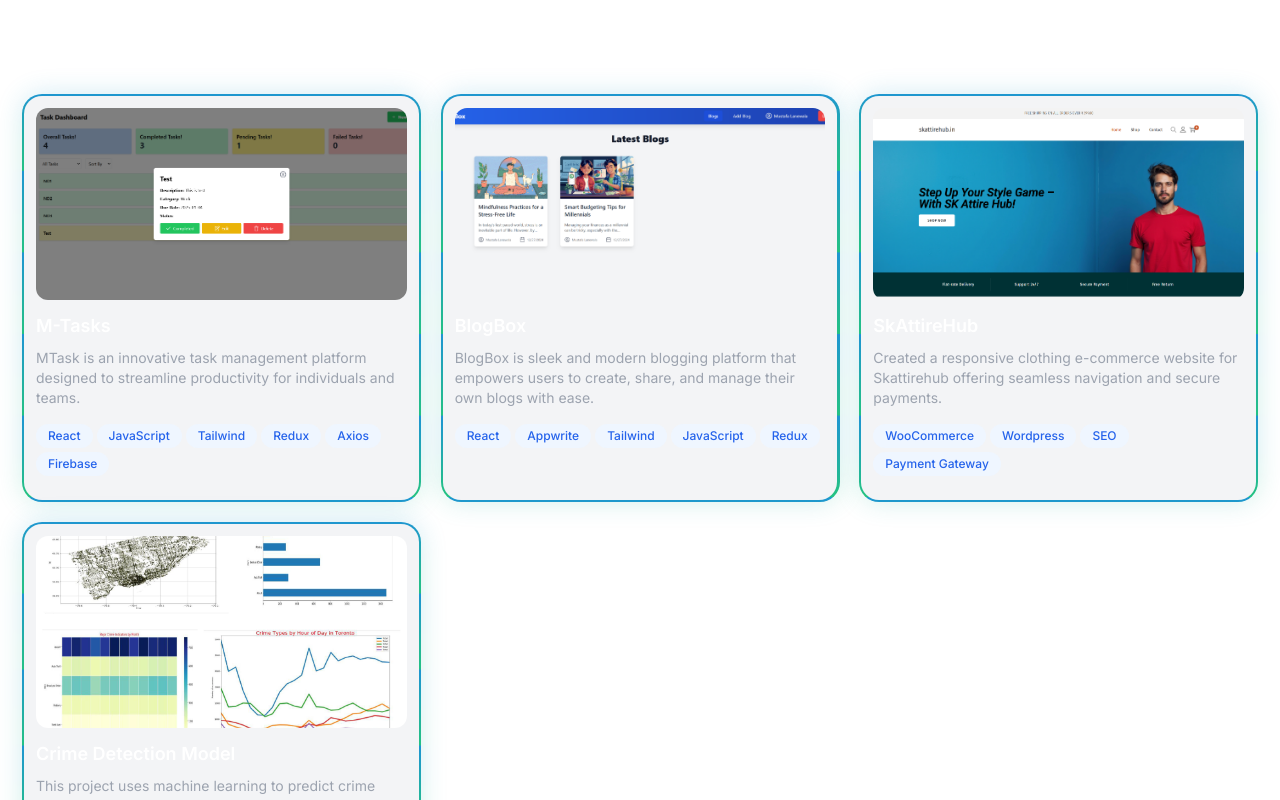
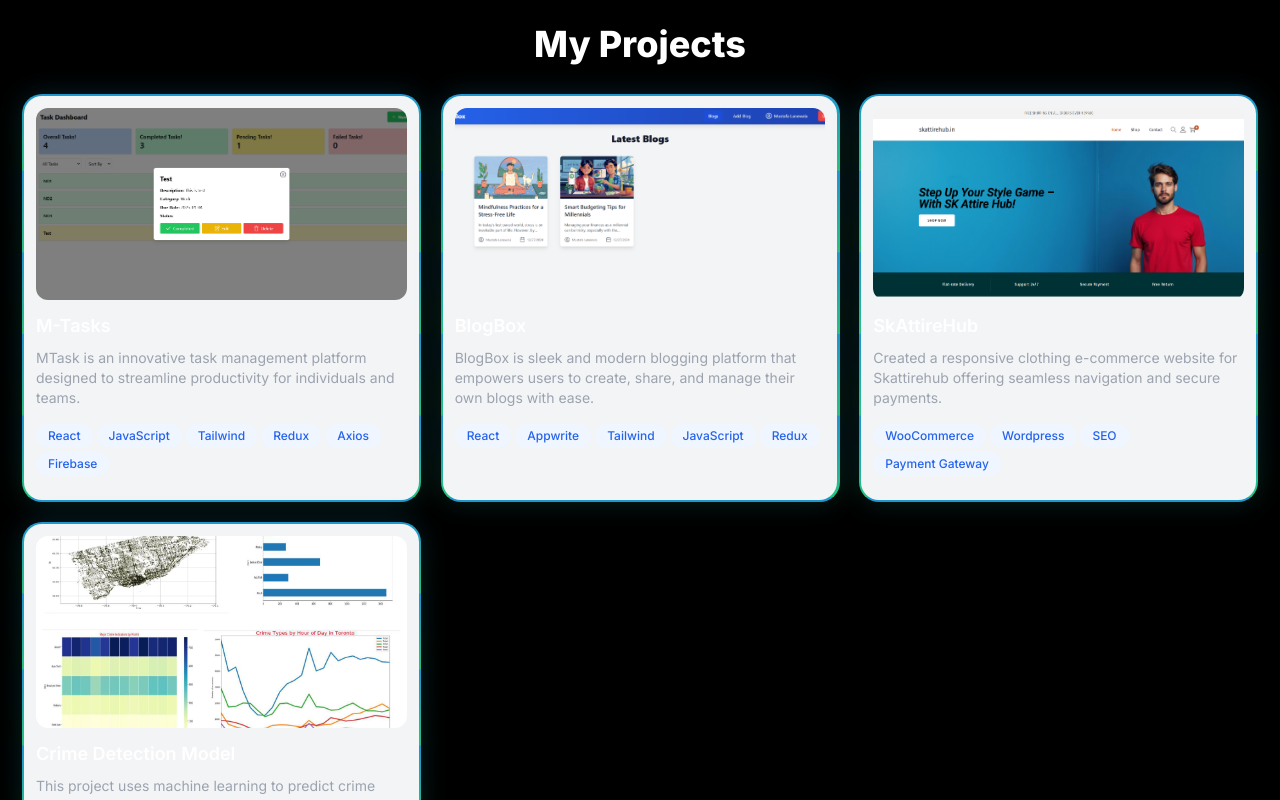
Before and after one commit to mustafalanewala/M-Portfolio, a Next.js app: page /projects in a window 1280 px wide. Shown: the top 800 px of the page. Built offline with nearby package versions, Linux system fonts and the light colour scheme.

Commit message:
refactor: update styles to use a black background for improved contrast and readability

```diff
--- a/src/app/designs/page.tsx
+++ b/src/app/designs/page.tsx
@@ -16,7 +16,7 @@
   const displayPath = getMediaPath(mediaPath, isVideo ? "video" : "image")
 
   return (
-    <div className="relative w-full h-48 md:h-60">
+    <div className="relative w-full h-48 md:h-60 bg-black">
       {isVideo ? (
         <video
           src={displayPath}
--- a/src/app/globals.css
+++ b/src/app/globals.css
@@ -1,19 +1,6 @@
 @tailwind base;
 @tailwind components;
 @tailwind utilities;
-
-:root {
-  --background: #ffffff;
-  --foreground: #171717;
-  --duration: 1s;
-}
-
-@media (prefers-color-scheme: dark) {
-  :root {
-    --background: #0a0a0a;
-    --foreground: #ededed;
-  }
-}
 
 body {
   color: var(--foreground);
--- a/src/app/projects/page.tsx
+++ b/src/app/projects/page.tsx
@@ -7,7 +7,7 @@
 
 export default function ProjectsPage() {
   return (
-    <div className="container mx-auto px-6 py-6">
+    <div className="bg-black container mx-auto px-6 py-6">
       <h1 className="text-4xl font-extrabold text-center text-white mb-8">
         My Projects
       </h1>
--- a/src/components/bento-grid/BentoGrid.tsx
+++ b/src/components/bento-grid/BentoGrid.tsx
@@ -11,7 +11,7 @@
 
 export function BentoGrid() {
   return (
-    <div className="text-white grid grid-cols-1 sm:grid-cols-2 md:grid-cols-3 lg:grid-cols-6 gap-3 md:gap-2 md:min-h-[100vh] md:max-w-[100vw] mx-auto overflow-hidden md:overflow-auto p-4 h-full md:p-4">
+    <div className="bg-black text-white grid grid-cols-1 sm:grid-cols-2 md:grid-cols-3 lg:grid-cols-6 gap-3 md:gap-2 md:min-h-[100vh] md:max-w-[100vw] mx-auto overflow-hidden md:overflow-auto p-4 h-full md:p-4">
       <ProfileCard className="col-span-4 row-span-2 md:col-span-2" />
 
       <BioCard className="col-span-4 row-span-2 md:col-span-2" />
--- a/src/components/bento-grid/ProfileCard.tsx
+++ b/src/components/bento-grid/ProfileCard.tsx
@@ -46,6 +46,7 @@
                 alt="Profile"
                 width={128}
                 height={128}
+                quality={80}
                 className="w-full h-full object-cover"
                 priority
                 unoptimized
```
